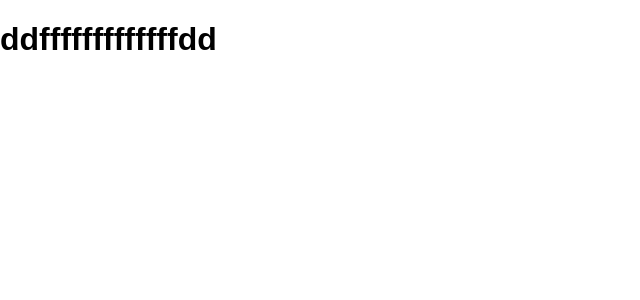
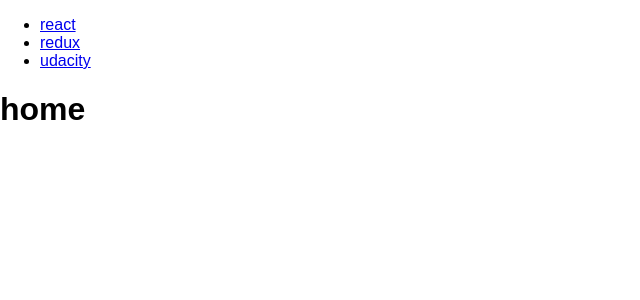
Before and after one commit to RafaCarva/udacity-readable, a React (Create React App) app: page / in a window 1280 px wide. Shown: the top 300 px of the page, without its empty margins (0-640 px from the left). Built offline with nearby package versions, Linux system fonts and the light colour scheme.

Commit message:
páginas

```diff
--- /dev/null
+++ b/src/componentes/linksCategorias.js
@@ -0,0 +1,13 @@
+import React from 'react'
+import {Link} from 'react-router-dom'
+
+const linksCategorias = props => {
+  return(
+    <ul>
+      <li><Link to="/react">react</Link></li>
+      <li><Link to="/redux">redux</Link></li>
+      <li><Link to="/udacity">udacity</Link></li>
+      </ul>
+  )
+}
+export default linksCategorias
--- a/src/containers/home.js
+++ b/src/containers/home.js
@@ -3,12 +3,36 @@
 import { Link } from 'react-router-dom'
 
 //componentes
+import LinksCategorias from '../componentes/linksCategorias'
+
 
 class Home extends Component {
 
+  constructor() {
+    super();
+
+    this.state = {
+      categorias:[]
+    }
+
+  }
+
+  /**
+   * pegar as categorias
+   */
+  componentDidMount() {
+
+  }
+
+
+
   render() {
     return (
-      <h1>ddfffffffffffffdd</h1>
+      <div>
+      <LinksCategorias />
+
+      <h1>home</h1>
+      </div>
     )
 
 
--- /dev/null
+++ b/src/containers/react.js
@@ -0,0 +1,21 @@
+import React, { Component } from 'react';
+//componentes
+import LinksCategorias from '../componentes/linksCategorias'
+
+class react extends Component {
+   constructor(props){
+      super(props);
+   }
+
+   render() {
+      return (
+        <div>
+      <LinksCategorias />
+
+      <h1>react</h1>
+      </div>
+      );
+   }
+}
+
+export default react;
--- /dev/null
+++ b/src/containers/redux.js
@@ -0,0 +1,21 @@
+import React, { Component } from 'react';
+//componentes
+import LinksCategorias from '../componentes/linksCategorias'
+
+class redux extends Component {
+   constructor(props){
+      super(props);
+   }
+
+   render() {
+      return (
+        <div>
+      <LinksCategorias />
+
+      <h1>redux</h1>
+      </div>
+      );
+   }
+}
+
+export default redux;
--- /dev/null
+++ b/src/containers/udacity.js
@@ -0,0 +1,21 @@
+import React, { Component } from 'react';
+//componentes
+import LinksCategorias from '../componentes/linksCategorias'
+
+class udacity extends Component {
+   constructor(props){
+      super(props);
+   }
+
+   render() {
+      return (
+        <div>
+      <LinksCategorias />
+
+      <h1>udacity</h1>
+      </div>
+      );
+   }
+}
+
+export default udacity;
--- a/src/routes/routes.js
+++ b/src/routes/routes.js
@@ -2,11 +2,17 @@
 import {Switch, Route} from 'react-router-dom'
 //páginas
 import Home from '../containers/home'
+import reactPage from '../containers/react'
+import reduxPage from '../containers/redux'
+import udacityPage from '../containers/udacity'
+
 
 
 export default props =>(
   <Switch>
     <Route exact path='/' component={Home} />
-    <Route path='/Home' component={Home} />
+    <Route path='/react' component={reactPage} />
+    <Route path='/redux' component={reduxPage} />
+    <Route path='/udacity' component={udacityPage} />
   </Switch>
 )
```
